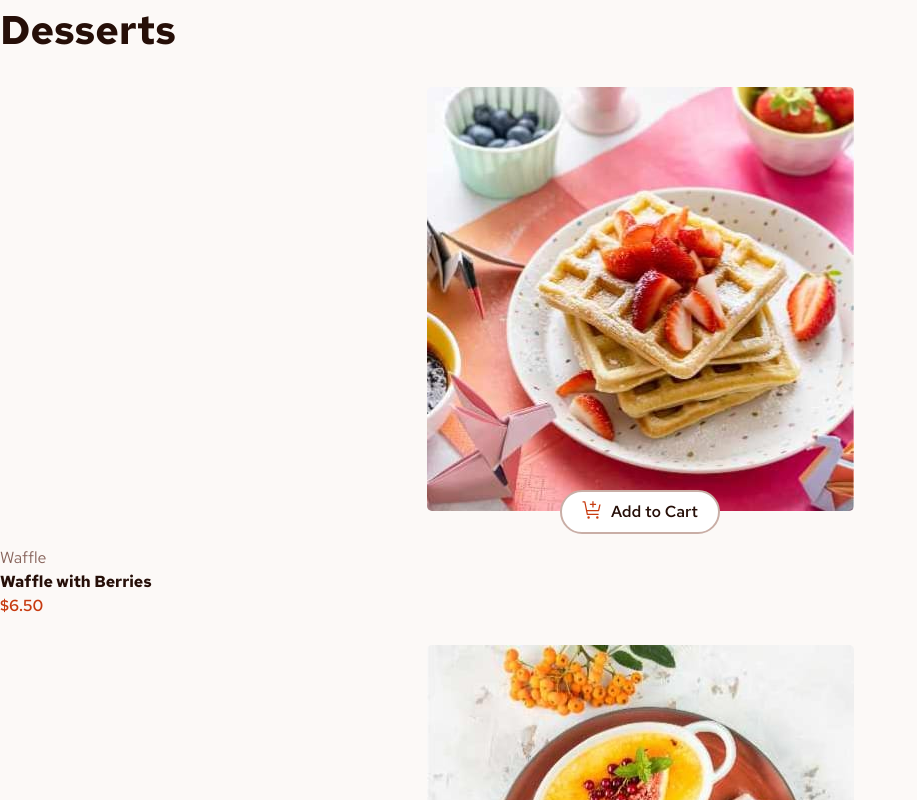
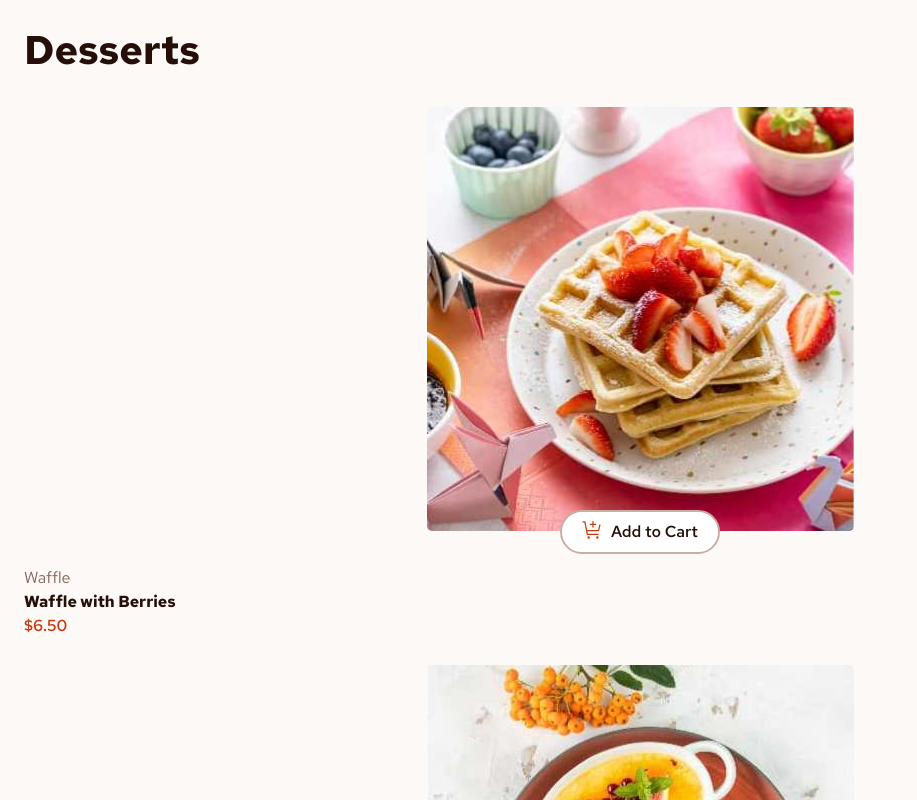
Before and after one commit to VendettaJoy/fem-reactjs-product-list-with-cart, a React (Vite) app: page / in a window 1280 px wide. Shown: the top 800 px of the page, without its empty margins (0-917 px from the left). Built offline with nearby package versions, Linux system fonts and the light colour scheme.

Commit message:
Update App Styles
Add App class to the main tag

```diff
--- a/src/App.jsx
+++ b/src/App.jsx
@@ -3,13 +3,14 @@ import CartProvider from "./context/CartContext";
 import ProductList from "./components/List/ProductList";
 import Cart from "./components/Cart/Cart";
 import CheckoutModal from "./components/Modal/CheckoutModal";
+import "./App.css"
 
 const App = () => {
 	const [isModalOpen, setIsModalOpen] = useState(false);
 
 	return (
 		<CartProvider>
-			<main>
+			<main className="App">
 				<ProductList />
 				<Cart setIsModalOpen={setIsModalOpen} />
 				<CheckoutModal
```
